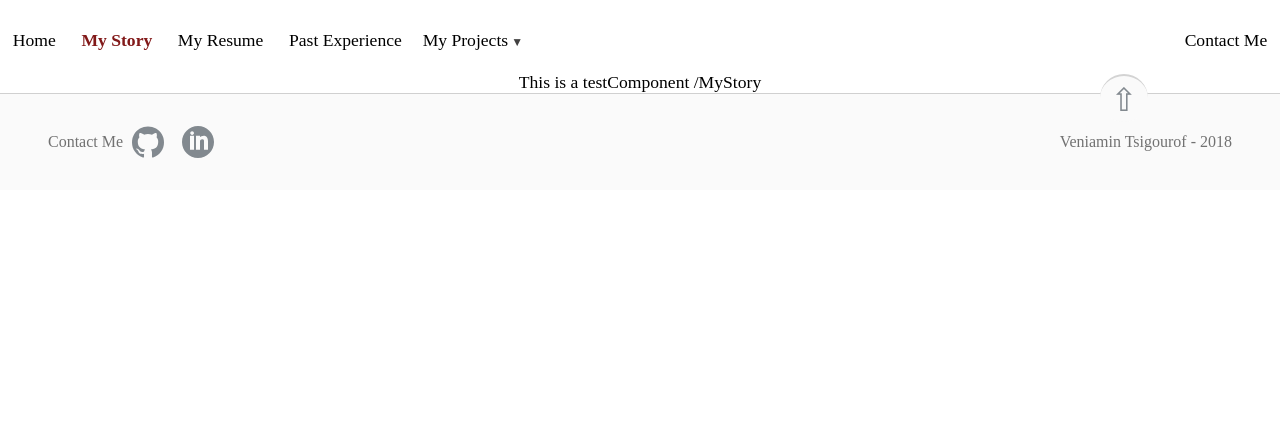
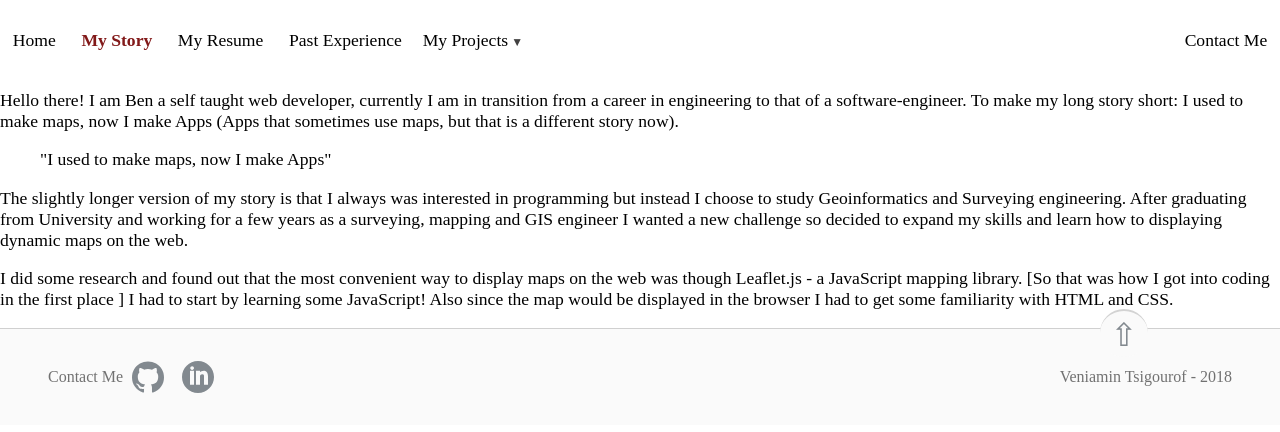
Before and after one commit to Userrrfriendly/portfolio, a React (Create React App) app: page /MyStory in a window 1280 px wide. Shown: the top 432 px of the page. Built offline with nearby package versions, Linux system fonts and the light colour scheme; a web font is replaced by a local one.

Commit message:
feat: adds <MyStory /> component

```diff
--- a/src/App.css
+++ b/src/App.css
@@ -47,7 +47,8 @@ body {
     font-size: 1.1rem;
   }
 
-  #main-home {
+  #main-home,
+  .main-story {
     max-width: 1600px;
     margin: auto;
   }
--- a/src/App.js
+++ b/src/App.js
@@ -1,15 +1,15 @@
 import React, { Component } from 'react';
 import './App.css';
+import { Route, Switch } from 'react-router-dom';
+import smoothscroll from 'smoothscroll-polyfill';
 // import * as Data from './Data/data';
 import * as Routes from './Data/routes';
 import Main from './Componets/main';
 import Footer from './Componets/footer';
 import Nav from './Componets/nav';
-import { Route, Switch } from 'react-router-dom';
 // import TestComponent from './Componets/Testcomponent';
 import PrjMain from './Componets/project-page/prj-main';
 import ErrorRoute from './Componets/error-route';
-import smoothscroll from 'smoothscroll-polyfill';
 
 class App extends Component {
   componentDidMount() {
--- /dev/null
+++ b/src/Componets/MyStory/MyStory.js
@@ -0,0 +1,32 @@
+import React from 'react';
+import './myStory.css';
+
+const MyStory = ()=> {
+    return (
+        <main className="main-story">
+            <p>
+                Hello there! I am Ben a self taught web developer,
+                currently I am in transition from a career in engineering to that of a software-engineer.
+                To make my long story short: I used to make maps, now I make Apps (Apps that sometimes use maps,
+                but that is a different story now).
+            </p>
+            <blockquote>"I used to make maps, now I make Apps"</blockquote>
+            <p>
+                The slightly longer version of my story is that I always was interested in programming but instead I
+                choose to study Geoinformatics and Surveying engineering.
+                After graduating from University and working for a few years as a surveying,
+                mapping and GIS engineer I wanted a new challenge so decided to expand my skills and learn
+                how to displaying  dynamic maps on the web.
+            </p>
+            <p>
+                I did some research  and found out that the most convenient way to display maps on the web was
+                though Leaflet.js - a JavaScript mapping library.
+                [So that was how I got into coding in the first place ]
+                I had to start by learning some JavaScript! Also since the map would be displayed in the browser
+                I had to get some familiarity with HTML and CSS.
+            </p>
+        </main>
+    )
+}
+
+export default MyStory;
--- /dev/null
+++ b/src/Componets/MyStory/myStory.css
@@ -0,0 +1,3 @@
+.main-story {
+    text-align: left;
+}
--- a/src/Componets/project-page/prj-components/flickr-photo-plotter.js
+++ b/src/Componets/project-page/prj-components/flickr-photo-plotter.js
@@ -73,7 +73,7 @@ function FlickrPhotoPlotter()  {
                     </ul>}
                     <p className="prj-pg-details-p">
                     Just like every problem that involves programming the implementations of Google Maps within a React app had multiple solutions.
-                    I choose not to rely on any external library for this task and instead tried to use one of
+                    I choose not to rely on any external library for this task and instead used one of
                     react components lifecycle events: <code> componentDidMount()</code> to initialize the map.
                     Although the Wikipedia API call was pretty easy to deal with the flickr API had <strong> a lot</strong> of details:
                     specifically the API call requests for photos that have geolocation as metadata and the search is based on a pair of coordinates
--- a/src/Componets/project-page/prj-components/restaurant-review.js
+++ b/src/Componets/project-page/prj-components/restaurant-review.js
@@ -49,8 +49,8 @@ function RestaurantReview()  {
                         <li>in case you already have python installed on your system:
                             <ul>
                                 <li>check the version of Python you have: <code> python -V </code></li>
-                                <li>for Python 2.x, start up the server with python <code> -m SimpleHTTPServer 8000</code></li>
-                                <li>for Python 3.x you can use python3 <code>python3 -m http.server 8000</code></li>
+                                <li>for Python 2.x, start up the server with <code>python -m SimpleHTTPServer 8000</code></li>
+                                <li>for Python 3.x you can use python3 <code>python -m http.server 8000</code></li>
                             </ul>
                         </li>
                         <li>In case you don't have Python, navigate to <a href="https://www.python.org/" target="_blank"
@@ -90,7 +90,7 @@ function RestaurantReview()  {
                 <p className="prj-pg-details-p">
                     The project presented the first opportunity to learn about progressive web apps
                     and how they can improve the user experience both for mobile and desktop users.
-                    The implementing of Service Worker and Caching are the first steps one must take in
+                    The implementation of Service Worker and Caching are the first steps one must take in
                     order to transform a static web-page into a progressive web app.
                     A Service Worker can bring a number of features that would normally require a native
                     application to the web. Push notifications, rich offline & low-fi experience, background syncs etc.
--- a/src/Data/routes.js
+++ b/src/Data/routes.js
@@ -20,12 +20,12 @@ import FeedReader from '../Componets/project-page/prj-components/feed-reader';
 import WeatherApp from '../Componets/project-page/prj-components/weather-app';
 import WikipediaViewer from '../Componets/project-page/prj-components/wikipedia-viewer';
 import Calculator from '../Componets/project-page/prj-components/calculator';
-
+import MyStory from '../Componets/MyStory/MyStory';
 
 export const routes = [
     {
         path: '/MyStory',
-        component: TestComponent
+        component: MyStory
     },
     {
         path: '/MyResume',
```
